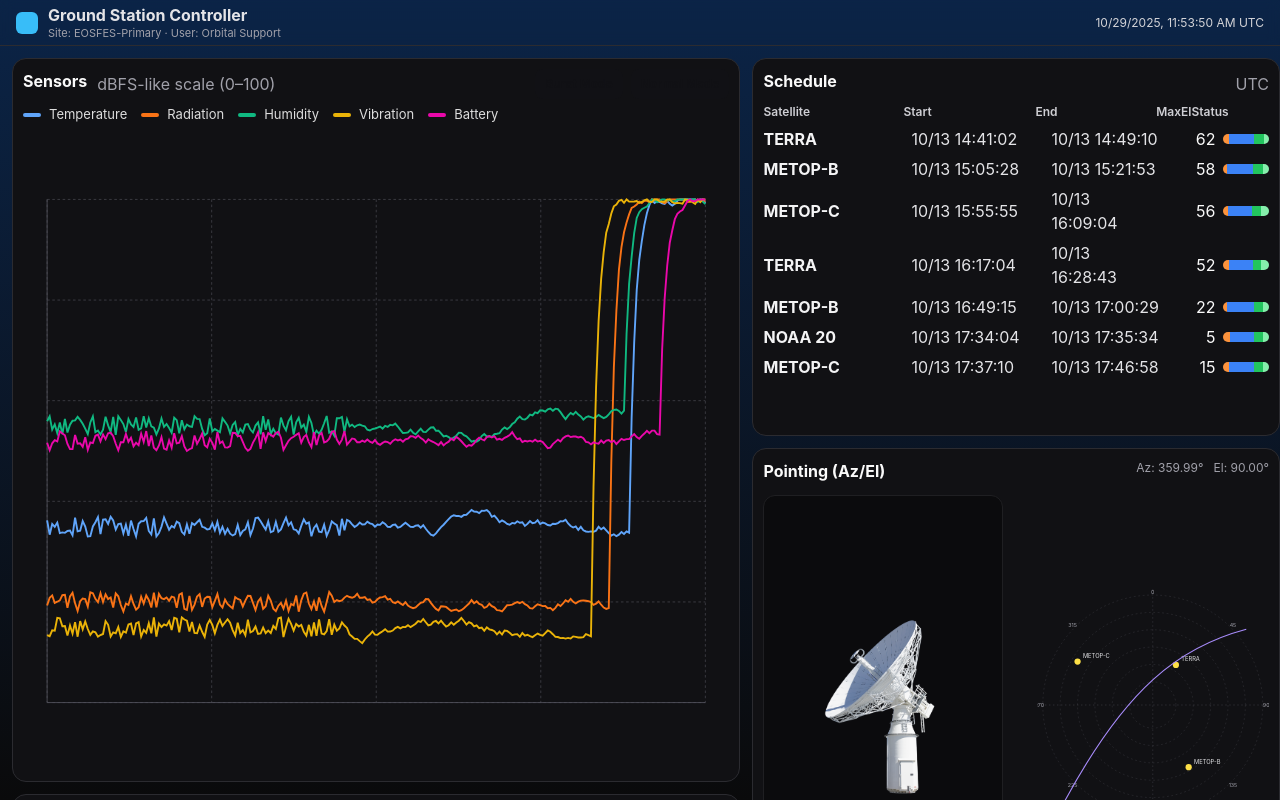
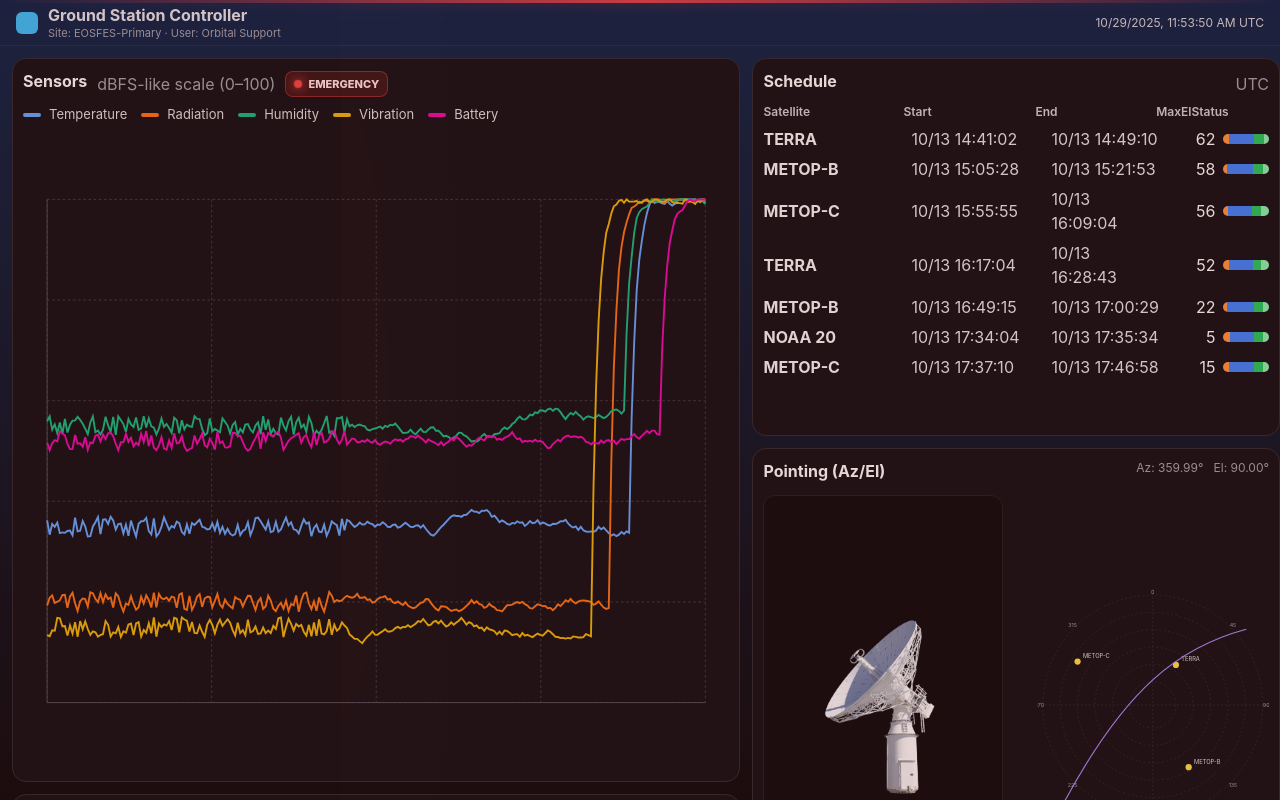
Before and after one commit to Gyeongje/gs_visual, a React (Create React App) app: page / in a window 1280 px wide. Both pictures are taken after a click on the button "Burst Mode". Built offline with nearby package versions, Linux system fonts and the light colour scheme.

Commit message:
UDPATE emergency: burst 모드 시 emergency 모드

```diff
--- a/src/App.css
+++ b/src/App.css
@@ -36,3 +36,82 @@
     transform: rotate(360deg);
   }
 }
+
+@keyframes pulseBg {
+  0% {
+    background-color: rgba(127, 29, 29, 0.1);
+  }
+  50% {
+    background-color: rgba(127, 29, 29, 0.22);
+  }
+  100% {
+    background-color: rgba(127, 29, 29, 0.1);
+  }
+}
+@keyframes sweep {
+  0% {
+    transform: translateX(-100%);
+    opacity: 0;
+  }
+  30% {
+    opacity: 0.12;
+  }
+  100% {
+    transform: translateX(200%);
+    opacity: 0;
+  }
+}
+.emergency-bg {
+  animation: pulseBg 1.6s ease-in-out infinite;
+}
+.emergency-sweep {
+  position: absolute;
+  top: 0;
+  bottom: 0;
+  left: 0;
+  width: 40%;
+  background: radial-gradient(120px 100% at left center, rgba(239, 68, 68, 0.18), rgba(239, 68, 68, 0));
+  animation: sweep 1.8s linear infinite;
+  pointer-events: none;
+  mix-blend-mode: screen;
+}
+.emergency-topline {
+  position: absolute;
+  left: 0;
+  right: 0;
+  top: 0;
+  height: 3px;
+  background: linear-gradient(90deg, rgba(239, 68, 68, 0), rgba(239, 68, 68, 0.8), rgba(239, 68, 68, 0));
+  filter: drop-shadow(0 0 6px rgba(239, 68, 68, 0.6));
+}
+.badge {
+  display: inline-flex;
+  align-items: center;
+  gap: 6px;
+  padding: 4px 8px;
+  border-radius: 8px;
+  font-size: 11px;
+  font-weight: 800;
+  color: #fee2e2;
+  background: rgba(127, 29, 29, 0.35);
+  border: 1px solid rgba(239, 68, 68, 0.45);
+}
+.dot {
+  width: 8px;
+  height: 8px;
+  border-radius: 50%;
+  background: #ef4444;
+  box-shadow: 0 0 10px #ef4444, 0 0 20px rgba(239, 68, 68, 0.6);
+  animation: blinkDot 0.9s ease-in-out infinite;
+}
+@keyframes blinkDot {
+  0%,
+  100% {
+    transform: scale(1);
+    opacity: 0.9;
+  }
+  50% {
+    transform: scale(1.25);
+    opacity: 1;
+  }
+}
--- a/src/App.js
+++ b/src/App.js
@@ -1,5 +1,6 @@
 // src/App.js
 import React, { useEffect, useState } from "react";
+import "./App.css";
 
 /* ===== Utilities ===== */
 const fmtTime = (d = new Date()) =>
@@ -326,21 +327,39 @@ function SpectrumPanel() {
   const x = (i) => P + (i / (N - 1)) * (W - 2 * P);
   const y = (v) => P + (1 - v / 100) * (H - 2 * P);
 
+  const isBursting =
+    globalMode === "burst" ||
+    data.some((s) => s.effectiveMode === "burst" || (s.pending && s.pending.toMode === "burst"));
+
   return (
     <Card style={{ padding: 10 }}>
+      {/* burst이면 배경 펄스 + 스윕 + 상단 라인 */}
+      {isBursting && (
+        <>
+          <div className="emergency-bg" style={{ position: "absolute", inset: 0, zIndex: 0 }} />
+          <div className="emergency-sweep" style={{ zIndex: 0 }} />
+          <div className="emergency-topline" style={{ zIndex: 1 }} />
+        </>
+      )}
       <div style={{ display: "flex", justifyContent: "space-between", alignItems: "center", marginBottom: 6 }}>
         <div style={{ display: "flex", alignItems: "center", gap: 10 }}>
           <Title>Sensors</Title>
           <Muted>dBFS-like scale (0–100)</Muted>
+          {isBursting && (
+            <span className="badge">
+              <span className="dot" />
+              EMERGENCY
+            </span>
+          )}
         </div>
-        <div style={{ display: "flex", gap: 8 }}>
+        <div style={{ display: "flex", gap: 8, zIndex: 9999 }}>
           <button
             onClick={triggerBurst}
             style={{
               padding: "6px 10px",
               borderRadius: 8,
-              background: "#111115",
-              color: "#111115",
+              background: "rgba(0, 0, 0, 0)",
+              color: "rgba(0, 0, 0, 0)",
               fontSize: 12,
               fontWeight: 700,
               cursor: "default",
@@ -353,8 +372,8 @@ function SpectrumPanel() {
             style={{
               padding: "6px 10px",
               borderRadius: 8,
-              background: "#111115",
-              color: "#111115",
+              background: "rgba(0, 0, 0, 0)",
+              color: "rgba(0, 0, 0, 0)",
               fontSize: 12,
               fontWeight: 700,
               cursor: "default",
```
